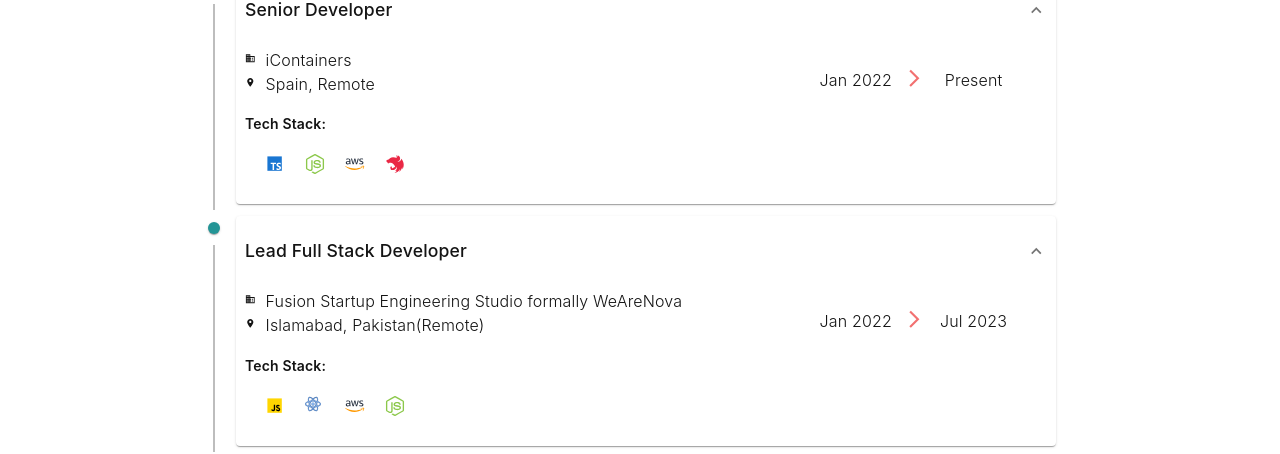
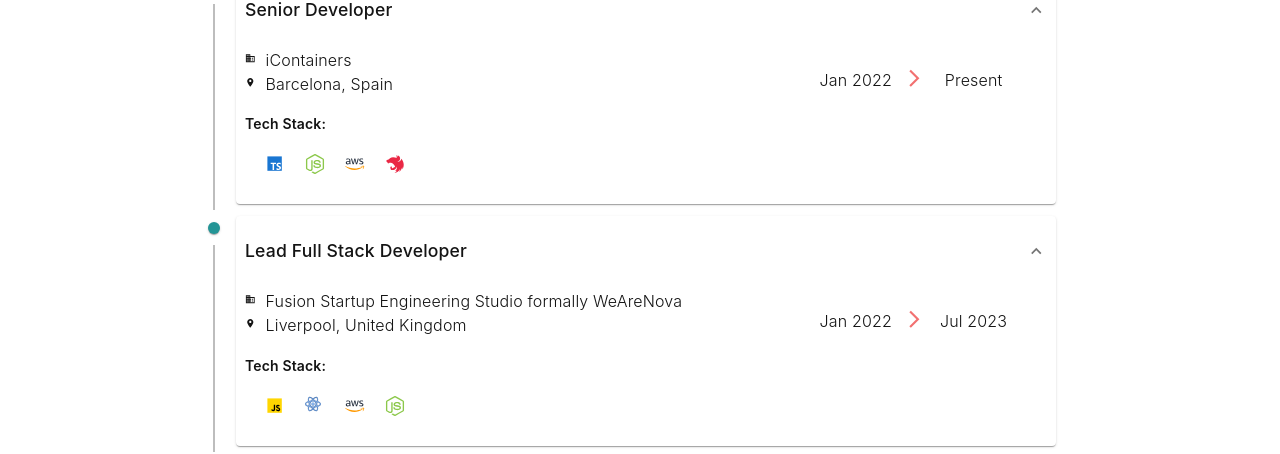
Before and after one commit to hamidnawaz28/portfolio, a Next.js app: page / in a window 1280 px wide. Shown: the part 487-941 px from the top of the page. Built offline with nearby package versions, Linux system fonts and the light colour scheme.

Commit message:
updated localtion

```diff
--- a/common/constant.ts
+++ b/common/constant.ts
@@ -4,7 +4,7 @@ export const workHistorys: WorkHistoryInterface[] = [
     {
         jobTitle: "Senior Developer",
         company: "iContainers",
-        location: "Spain, Remote",
+        location: "Barcelona, Spain",
         from: "Jan 2022",
         to: "Present",
         summary: "As senior developer my roles and responsibilities are",
@@ -25,7 +25,7 @@ export const workHistorys: WorkHistoryInterface[] = [
     {
         jobTitle: "Lead Full Stack Developer",
         company: "Fusion Startup Engineering Studio formally WeAreNova",
-        location: "Islamabad, Pakistan(Remote)",
+        location: "Liverpool, United Kingdom",
         from: "Jan 2022",
         to: "Jul 2023",
         summary: "As lead full stack developer my tasks are",
```
